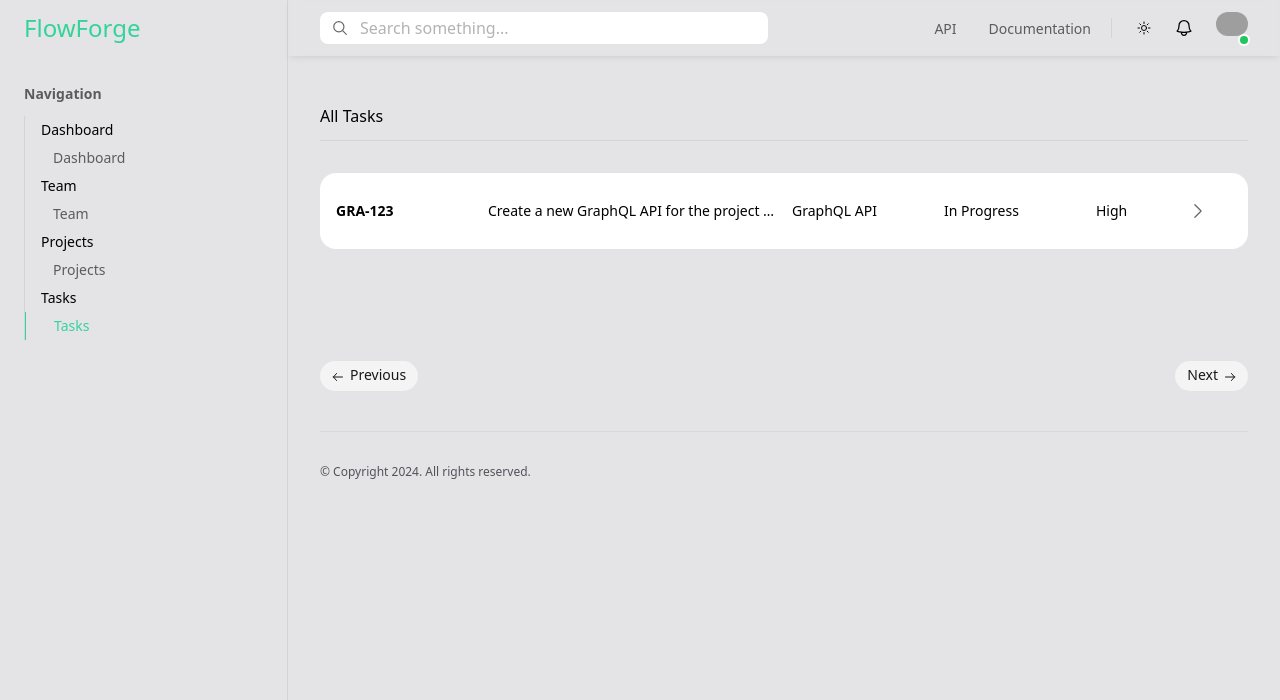
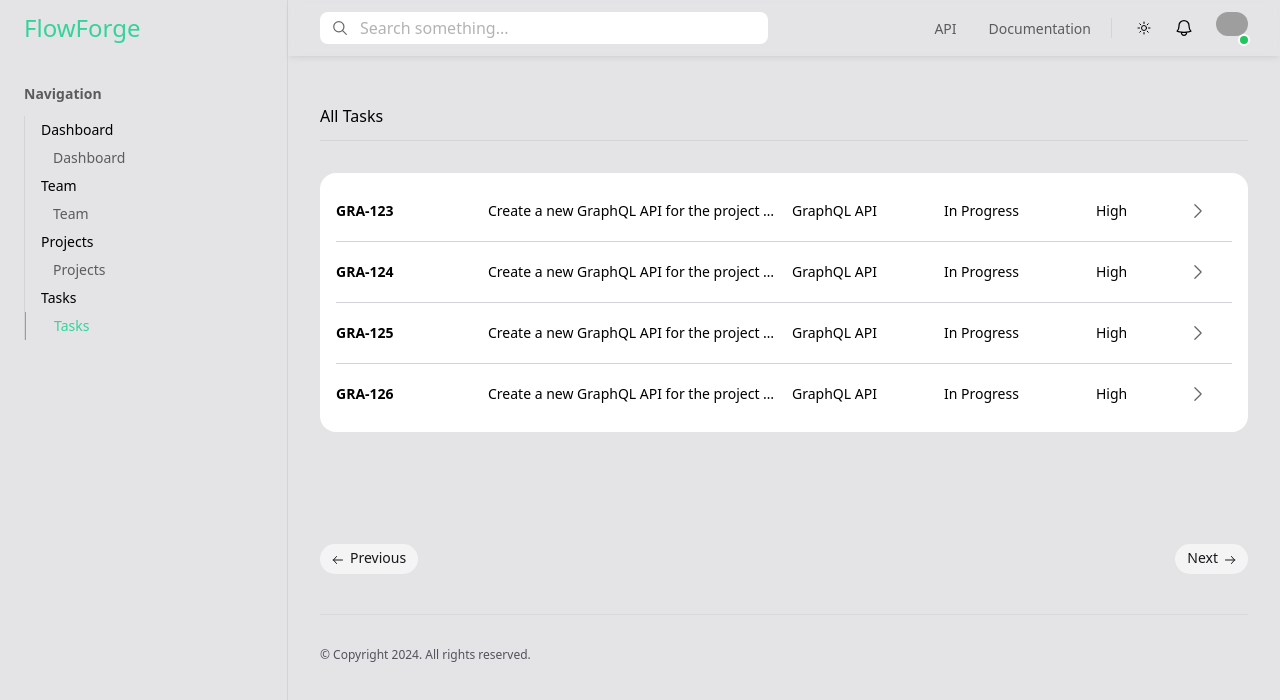
Before and after one commit to aivaras-bankauskas/vuetasks, a Vue app: page /tasks in a window 1280 px wide. Shown: the top 700 px of the page. Built offline with nearby package versions, Linux system fonts and the light colour scheme; grey boxes are pictures that could not be loaded.

Commit message:
TasksPage.vue: add more items

```diff
--- a/src/views/pages/tasks/TasksPage.vue
+++ b/src/views/pages/tasks/TasksPage.vue
@@ -18,6 +18,33 @@
                                 priority="High"
                             />
                         </li>
+                        <li class="flex justify-between gap-x-6 py-5">
+                            <TaskList
+                                task-title="GRA-124"
+                                task-description="Create a new GraphQL API for the project management app. And then, create a new project for the API. And then, create a new task for the project."
+                                project-name="GraphQL API"
+                                status="In Progress"
+                                priority="High"
+                            />
+                        </li>
+                        <li class="flex justify-between gap-x-6 py-5">
+                            <TaskList
+                                task-title="GRA-125"
+                                task-description="Create a new GraphQL API for the project management app. And then, create a new project for the API. And then, create a new task for the project."
+                                project-name="GraphQL API"
+                                status="In Progress"
+                                priority="High"
+                            />
+                        </li>
+                        <li class="flex justify-between gap-x-6 py-5">
+                            <TaskList
+                                task-title="GRA-126"
+                                task-description="Create a new GraphQL API for the project management app. And then, create a new project for the API. And then, create a new task for the project."
+                                project-name="GraphQL API"
+                                status="In Progress"
+                                priority="High"
+                            />
+                        </li>
                     </ul>
                 </div>
             </SectionLayout>
```
